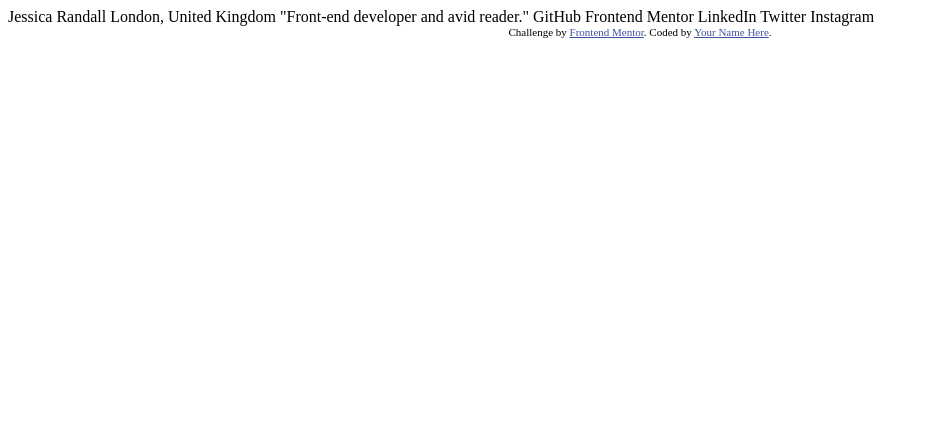
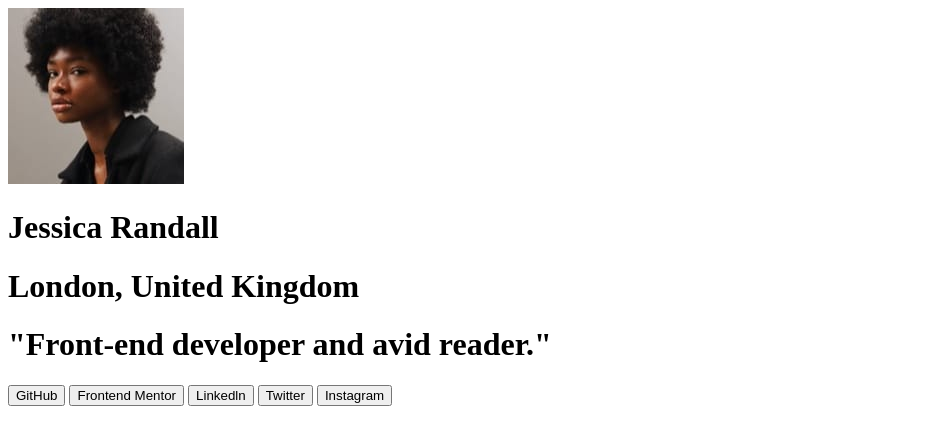
Before and after one commit to WaraChuquimia/social-links-profile, a plain HTML site: page index.html in a window 1280 px wide. Shown: the whole page, without its empty margins (0-929 px from the left). Drawn offline with Linux system fonts and the light colour scheme.

Commit message:
estructurainicial

```diff
--- a/index.html
+++ b/index.html
@@ -2,33 +2,27 @@
 <html lang="en">
 <head>
   <meta charset="UTF-8">
-  <meta name="viewport" content="width=device-width, initial-scale=1.0"> <!-- displays site properly based on user's device -->
-
+  <meta name="viewport">
   <link rel="icon" type="image/png" sizes="32x32" href="./assets/images/favicon-32x32.png">
-
-  <title>Frontend Mentor | Social links profile</title>
-
-  <!-- Feel free to remove these styles or customise in your own stylesheet 👍 -->
-  <style>
-    .attribution { font-size: 11px; text-align: center; }
-    .attribution a { color: hsl(228, 45%, 44%); }
-  </style>
+  <title>Frontend Mentor</title>
 </head>
 <body>
-
-  Jessica Randall
-  London, United Kingdom
-  "Front-end developer and avid reader."
-
-  GitHub
-  Frontend Mentor
-  LinkedIn
-  Twitter
-  Instagram
-
-  <div class="attribution">
-    Challenge by <a href="https://www.frontendmentor.io?ref=challenge" target="_blank">Frontend Mentor</a>.
-    Coded by <a href="#">Your Name Here</a>.
+  <div class="conteiner">
+    <div class="form">
+      <div class="imagen">
+        <img class="imagen" src="./assets/images/avatar-jessica.jpeg">
+      </div>
+        <h1 class="nombre"> Jessica Randall</h1>
+        <h1 class="lugar"> London, United Kingdom</h1>
+        <h1 class="descrip">"Front-end developer and avid reader." </h1>
+      <div class="botones">
+        <button >GitHub</button>
+        <button >Frontend Mentor</button>
+        <button >Linkedln</button>
+        <button >Twitter</button>
+        <button >Instagram</button>
+      </div>
+    </div>
   </div>
 </body>
 </html>
```
